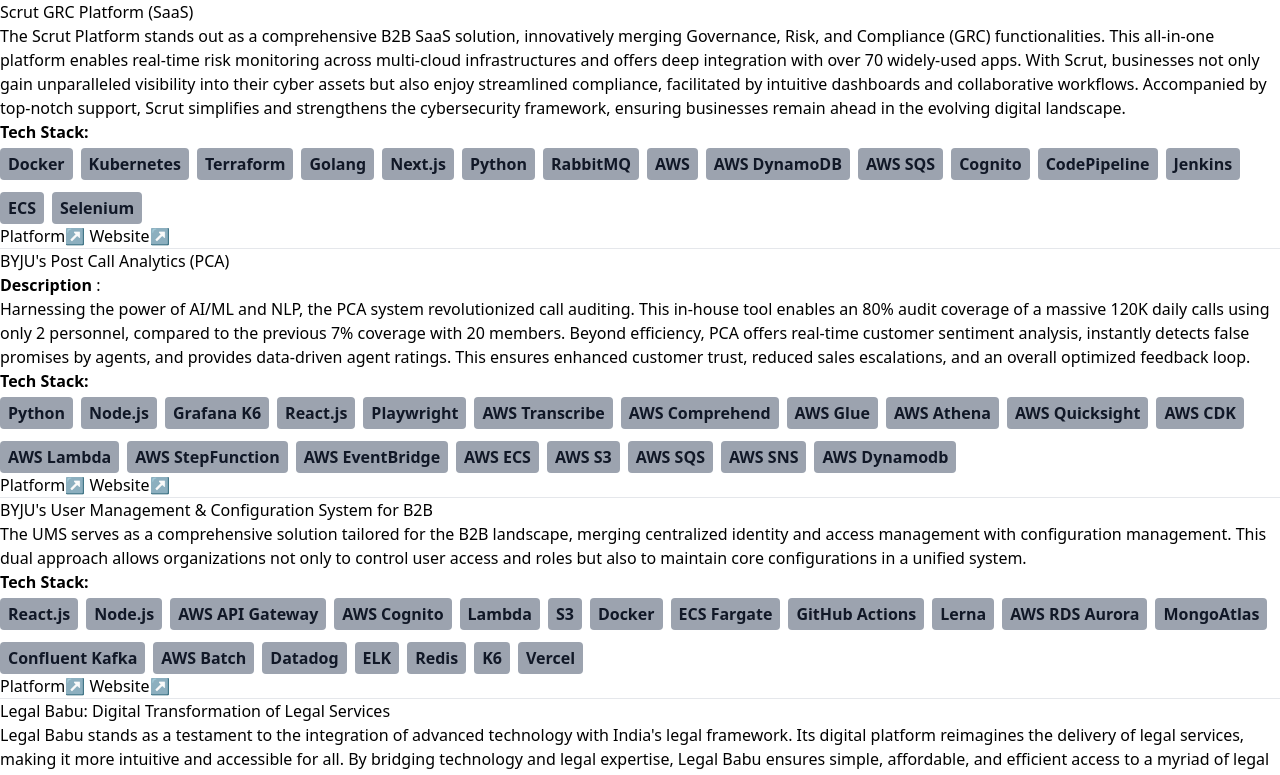
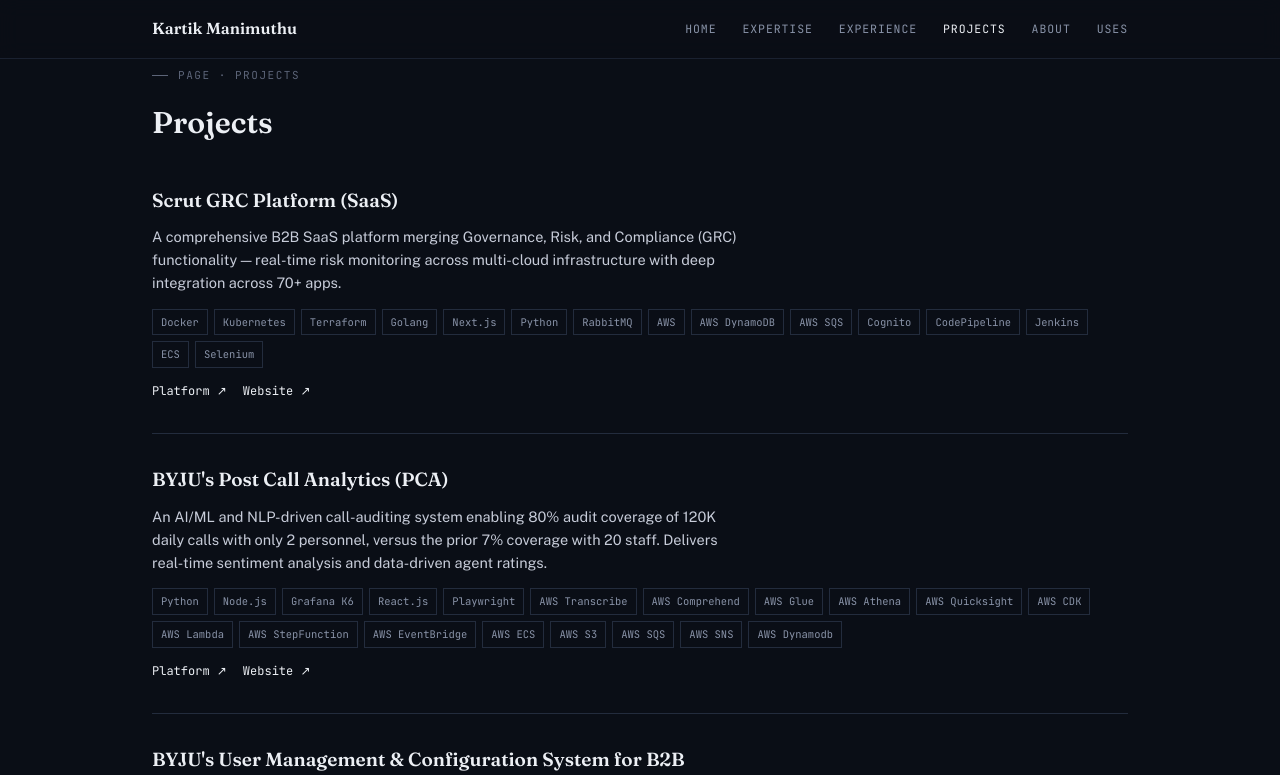
Before and after one commit to kartikmanimuthu/kartikmanimuthu, a Next.js app: page /projects in a window 1280 px wide. Shown: the top 775 px of the page. Built offline with nearby package versions, Linux system fonts and the light colour scheme.

Commit message:
feat: rebuild Projects page with Chip-based stack tags

```diff
--- a/components/Badge.tsx
+++ /dev/null
@@ -1,24 +0,0 @@
-import React from "react";
-
-interface BadgeProps {
-  data?: string[];
-}
-
-const Badge: React.FC = ({ data }: BadgeProps) => {
-  return (
-    <div className="p-0">
-      <ul className="space-y-1">
-        {data?.map((literal, index) => (
-          <li
-            key={index}
-            className="inline-block bg-gray-400  text-gray-900  dark:bg-gray-700 dark:text-gray-200 rounded px-2 py-1 text-base font-semibold mr-2 mb-2"
-          >
-            {literal}
-          </li>
-        ))}
-      </ul>
-    </div>
-  );
-};
-
-export default Badge;
--- a/pages/projects.mdx
+++ /dev/null
@@ -1,143 +0,0 @@
----
-title: projects
-date: 2021-03-05
----
-
-import Badge from "../components/Badge";
-
-### Scrut GRC Platform (SaaS)
-
-The Scrut Platform stands out as a comprehensive B2B SaaS solution, innovatively merging Governance, Risk, and Compliance (GRC) functionalities. This all-in-one platform enables real-time risk monitoring across multi-cloud infrastructures and offers deep integration with over 70 widely-used apps. With Scrut, businesses not only gain unparalleled visibility into their cyber assets but also enjoy streamlined compliance, facilitated by intuitive dashboards and collaborative workflows. Accompanied by top-notch support, Scrut simplifies and strengthens the cybersecurity framework, ensuring businesses remain ahead in the evolving digital landscape.
-
-**Tech Stack:**
-
-<Badge
-  data={[
-    "Docker",
-    "Kubernetes",
-    "Terraform",
-    "Golang",
-    "Next.js",
-    "Python",
-    "RabbitMQ",
-    "AWS",
-    "AWS DynamoDB",
-    "AWS SQS",
-    "Cognito",
-    "CodePipeline",
-    "Jenkins",
-    "ECS",
-    "Selenium",
-  ]}
-/>
-
-[Platform↗](https://app.scrut.io)
-[Website↗](https://www.scrut.io)
-
----
-
-### BYJU's Post Call Analytics (PCA)
-
-**Description** :
-
-Harnessing the power of AI/ML and NLP, the PCA system revolutionized call auditing. This in-house tool enables an 80% audit coverage of a massive 120K daily calls using only 2 personnel, compared to the previous 7% coverage with 20 members. Beyond efficiency, PCA offers real-time customer sentiment analysis, instantly detects false promises by agents, and provides data-driven agent ratings. This ensures enhanced customer trust, reduced sales escalations, and an overall optimized feedback loop.
-
-**Tech Stack:**
-
-<Badge
-  data={[
-    "Python",
-    "Node.js",
-    "Grafana K6",
-    "React.js",
-    "Playwright",
-    "AWS Transcribe",
-    "AWS Comprehend",
-    "AWS Glue",
-    "AWS Athena",
-    "AWS Quicksight",
-    "AWS CDK",
-    "AWS Lambda",
-    "AWS StepFunction",
-    "AWS EventBridge",
-    "AWS ECS",
-    "AWS S3",
-    "AWS SQS",
-    "AWS SNS",
-    "AWS Dynamodb",
-  ]}
-/>
-
-[Platform↗](https://pca.byjusorders.com)
-[Website↗](https://byjus.com/)
-
----
-
-### BYJU's User Management & Configuration System for B2B
-
-The UMS serves as a comprehensive solution tailored for the B2B landscape, merging centralized identity and access management with configuration management. This dual approach allows organizations not only to control user access and roles but also to maintain core configurations in a unified system.
-
-**Tech Stack:**
-
-<Badge
-  data={[
-    "React.js",
-    "Node.js",
-    "AWS API Gateway",
-    "AWS Cognito",
-    "Lambda",
-    "S3",
-    "Docker",
-    "ECS Fargate",
-    "GitHub Actions",
-    "Lerna",
-    "AWS RDS Aurora",
-    "MongoAtlas",
-    "Confluent Kafka",
-    "AWS Batch",
-    "Datadog",
-    "ELK",
-    "Redis",
-    "K6",
-    "Vercel",
-  ]}
-/>
-
-[Platform↗](https://users.byjusorders.com)
-[Website↗](https://byjus.com/)
-
----
-
-### Legal Babu: Digital Transformation of Legal Services
-
-Legal Babu stands as a testament to the integration of advanced technology with India's legal framework. Its digital platform reimagines the delivery of legal services, making it more intuitive and accessible for all. By bridging technology and legal expertise, Legal Babu ensures simple, affordable, and efficient access to a myriad of legal solutions.
-
-**Tech Stack:**
-
-<Badge
-  data={[
-    "MicroFrontend",
-    "Strapi",
-    "Next.js",
-    "React.js",
-    "Material UI",
-    "Webpack",
-    "Rollup",
-    "SASS/SCSS",
-    "GraphQL",
-    "Node.js",
-    "MongoDb",
-    "Docker",
-    "Kubernetes",
-    "Redis",
-    "BullMQ",
-    "RabbitMQ",
-    "WebSockets",
-    "AWS EC2",
-    "AWS",
-    "CloudFront",
-    "S3",
-  ]}
-/>
-
-[Platform↗](https://www.legalbabu.com)
--- /dev/null
+++ b/pages/projects.tsx
@@ -0,0 +1,80 @@
+import React from "react";
+import SiteLayout from "../components/layout/SiteLayout";
+import Chip from "../components/ui/Chip";
+
+interface Project {
+  name: string;
+  description: string;
+  stack: string[];
+  links: { label: string; href: string }[];
+}
+
+const PROJECTS: Project[] = [
+  {
+    name: "Scrut GRC Platform (SaaS)",
+    description:
+      "A comprehensive B2B SaaS platform merging Governance, Risk, and Compliance (GRC) functionality — real-time risk monitoring across multi-cloud infrastructure with deep integration across 70+ apps.",
+    stack: ["Docker", "Kubernetes", "Terraform", "Golang", "Next.js", "Python", "RabbitMQ", "AWS", "AWS DynamoDB", "AWS SQS", "Cognito", "CodePipeline", "Jenkins", "ECS", "Selenium"],
+    links: [
+      { label: "Platform ↗", href: "https://app.scrut.io" },
+      { label: "Website ↗", href: "https://www.scrut.io" },
+    ],
+  },
+  {
+    name: "BYJU's Post Call Analytics (PCA)",
+    description:
+      "An AI/ML and NLP-driven call-auditing system enabling 80% audit coverage of 120K daily calls with only 2 personnel, versus the prior 7% coverage with 20 staff. Delivers real-time sentiment analysis and data-driven agent ratings.",
+    stack: ["Python", "Node.js", "Grafana K6", "React.js", "Playwright", "AWS Transcribe", "AWS Comprehend", "AWS Glue", "AWS Athena", "AWS Quicksight", "AWS CDK", "AWS Lambda", "AWS StepFunction", "AWS EventBridge", "AWS ECS", "AWS S3", "AWS SQS", "AWS SNS", "AWS Dynamodb"],
+    links: [
+      { label: "Platform ↗", href: "https://pca.byjusorders.com" },
+      { label: "Website ↗", href: "https://byjus.com/" },
+    ],
+  },
+  {
+    name: "BYJU's User Management & Configuration System for B2B",
+    description:
+      "A unified identity, access-management, and configuration-management system for the B2B landscape, giving organizations centralized control over user roles and core configuration.",
+    stack: ["React.js", "Node.js", "AWS API Gateway", "AWS Cognito", "Lambda", "S3", "Docker", "ECS Fargate", "GitHub Actions", "Lerna", "AWS RDS Aurora", "MongoAtlas", "Confluent Kafka", "AWS Batch", "Datadog", "ELK", "Redis", "K6", "Vercel"],
+    links: [
+      { label: "Platform ↗", href: "https://users.byjusorders.com" },
+      { label: "Website ↗", href: "https://byjus.com/" },
+    ],
+  },
+  {
+    name: "Legal Babu: Digital Transformation of Legal Services",
+    description:
+      "A digital platform reimagining legal-service delivery in India — bridging technology and legal expertise to make legal solutions simple, affordable, and accessible.",
+    stack: ["MicroFrontend", "Strapi", "Next.js", "React.js", "Material UI", "Webpack", "Rollup", "SASS/SCSS", "GraphQL", "Node.js", "MongoDb", "Docker", "Kubernetes", "Redis", "BullMQ", "RabbitMQ", "WebSockets", "AWS EC2", "AWS", "CloudFront", "S3"],
+    links: [{ label: "Website ↗", href: "https://www.legalbabu.com" }],
+  },
+];
+
+export default function Projects() {
+  return (
+    <SiteLayout>
+      <div className="wrap" style={{ paddingTop: "8px", paddingBottom: "20px" }}>
+        <p className="eyebrow">page · projects</p>
+        <h2 className="page-title">Projects</h2>
+
+        {PROJECTS.map((project) => (
+          <section className="about-section" key={project.name}>
+            <h3 style={{ fontSize: "19px", marginBottom: "10px" }}>{project.name}</h3>
+            <p>{project.description}</p>
+            <div className="chips" style={{ borderTop: "none", paddingTop: 0, marginBottom: "14px" }}>
+              {project.stack.map((tech) => (
+                <Chip key={tech}>{tech}</Chip>
+              ))}
+            </div>
+            <div style={{ display: "flex", gap: "16px" }}>
+              {project.links.map((link) => (
+                <a key={link.href} href={link.href} target="_blank" rel="noreferrer" className="mono" style={{ fontSize: "12px" }}>
+                  {link.label}
+                </a>
+              ))}
+            </div>
+          </section>
+        ))}
+      </div>
+    </SiteLayout>
+  );
+}
```
Also changed, not shown: pages/_meta.json (+3 -10 lines).
